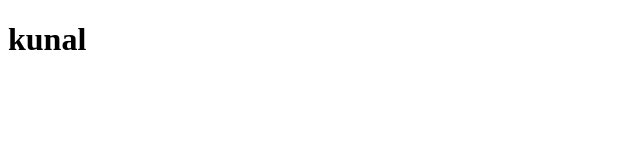
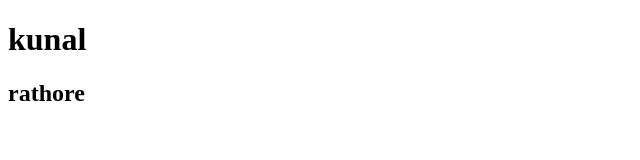
Before and after one commit to Kunalrathore29/summer-training34455, a plain HTML site: page index.html in a window 1280 px wide. Shown: the whole page, without its empty margins (0-640 px from the left). Drawn offline with Linux system fonts and the light colour scheme.

Commit message:
add surname

```diff
--- a/index.html
+++ b/index.html
@@ -7,5 +7,6 @@
 </head>
 <body>
     <h1>kunal</h1>
+    <h2>rathore</h2>
 </body>
 </html>
```
